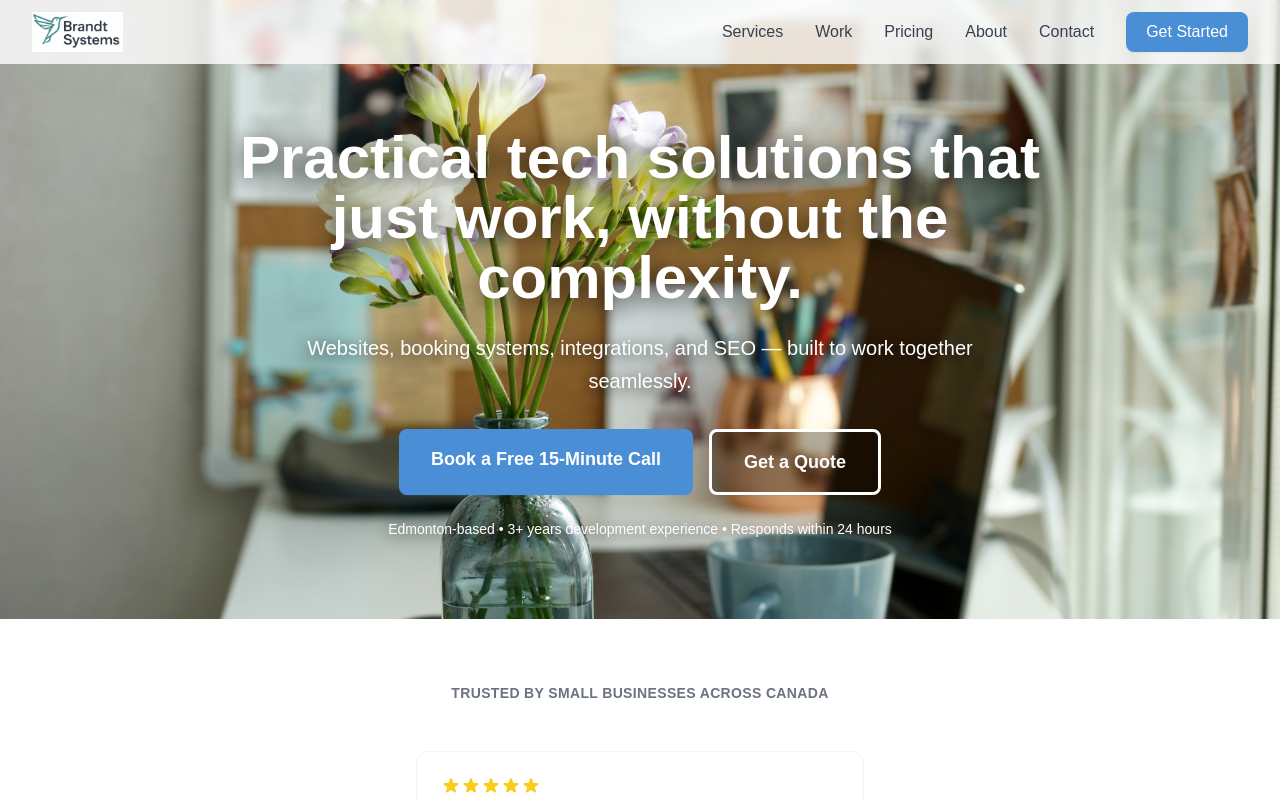
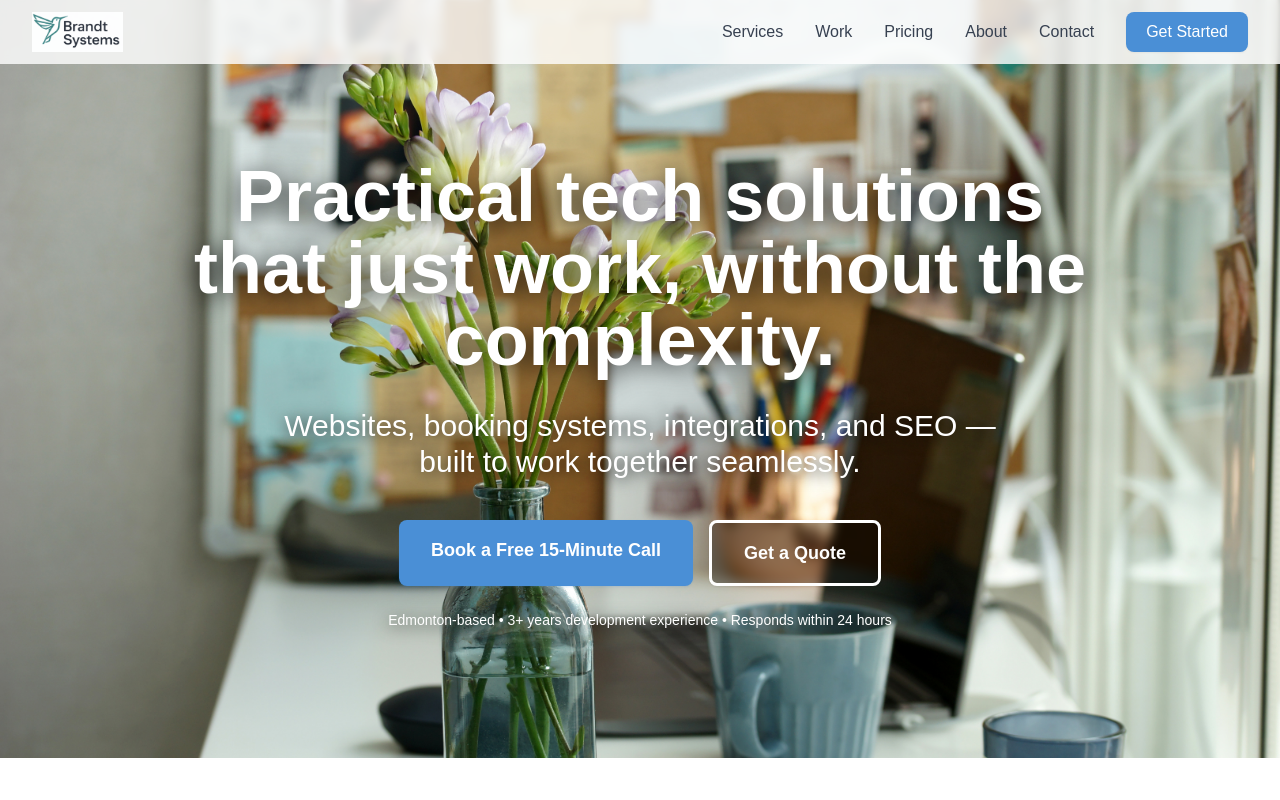
Before and after one commit to brandt47/brandtsystems, a Next.js app: page / in a window 1280 px wide. Shown: the top 800 px of the page. Built offline with nearby package versions, Linux system fonts and the light colour scheme.

Commit message:
hero banner larger

```diff
--- a/src/app/page.tsx
+++ b/src/app/page.tsx
@@ -86,7 +86,7 @@ export default function Home() {
       />
 
       {/* Hero Section */}
-      <section className="relative pt-32 pb-20 px-4 sm:px-6 lg:px-8 min-h-[600px] flex items-center">
+      <section className="relative pt-32 pb-20 lg:pt-36 lg:pb-28 xl:pt-40 xl:pb-32 px-4 sm:px-6 lg:px-8 min-h-[600px] lg:min-h-[75vh] xl:min-h-[85vh] flex items-center">
         {/* Background Image */}
         <Image
           src="/flower_and_office_setup.webp"
@@ -100,10 +100,10 @@ export default function Home() {
         {/* Content */}
         <div className="relative z-10 max-w-7xl mx-auto w-full">
           <div className="max-w-4xl mx-auto text-center">
-            <h1 className="text-4xl sm:text-5xl lg:text-6xl font-bold text-white mb-6 leading-tight drop-shadow-[0_4px_12px_rgba(0,0,0,0.8)]">
+            <h1 className="text-4xl sm:text-5xl lg:text-6xl xl:text-7xl font-bold text-white mb-6 lg:mb-8 leading-tight drop-shadow-[0_4px_12px_rgba(0,0,0,0.8)]">
               {hero.headline}
             </h1>
-            <p className="text-xl text-white mb-8 leading-relaxed max-w-3xl mx-auto drop-shadow-[0_2px_8px_rgba(0,0,0,0.8)]">
+            <p className="text-xl lg:text-2xl xl:text-3xl text-white mb-8 lg:mb-10 leading-relaxed max-w-3xl mx-auto drop-shadow-[0_2px_8px_rgba(0,0,0,0.8)]">
               {hero.subheadline}
             </p>
             <div className="flex flex-col sm:flex-row gap-4 justify-center mb-6">
```
